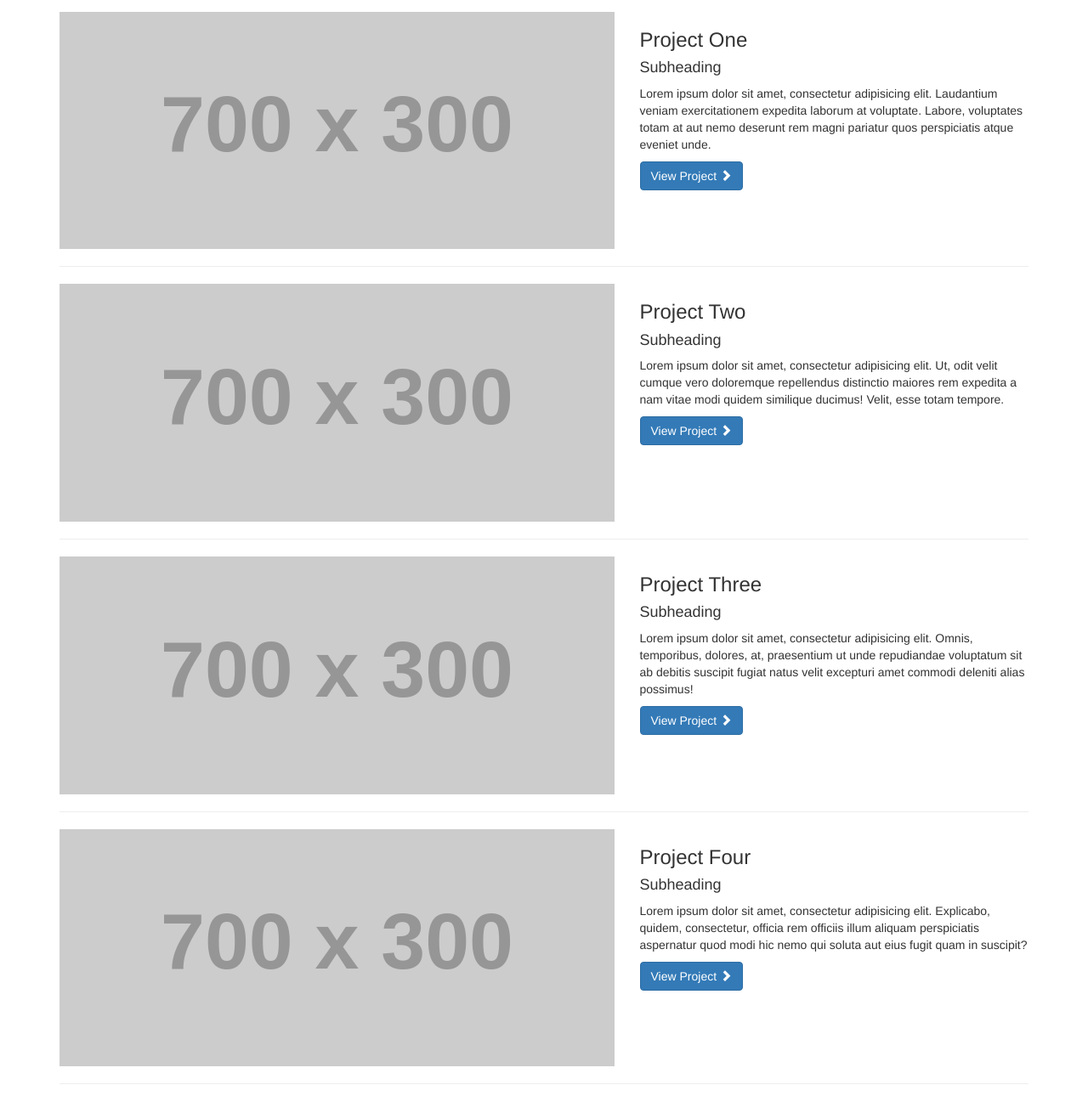
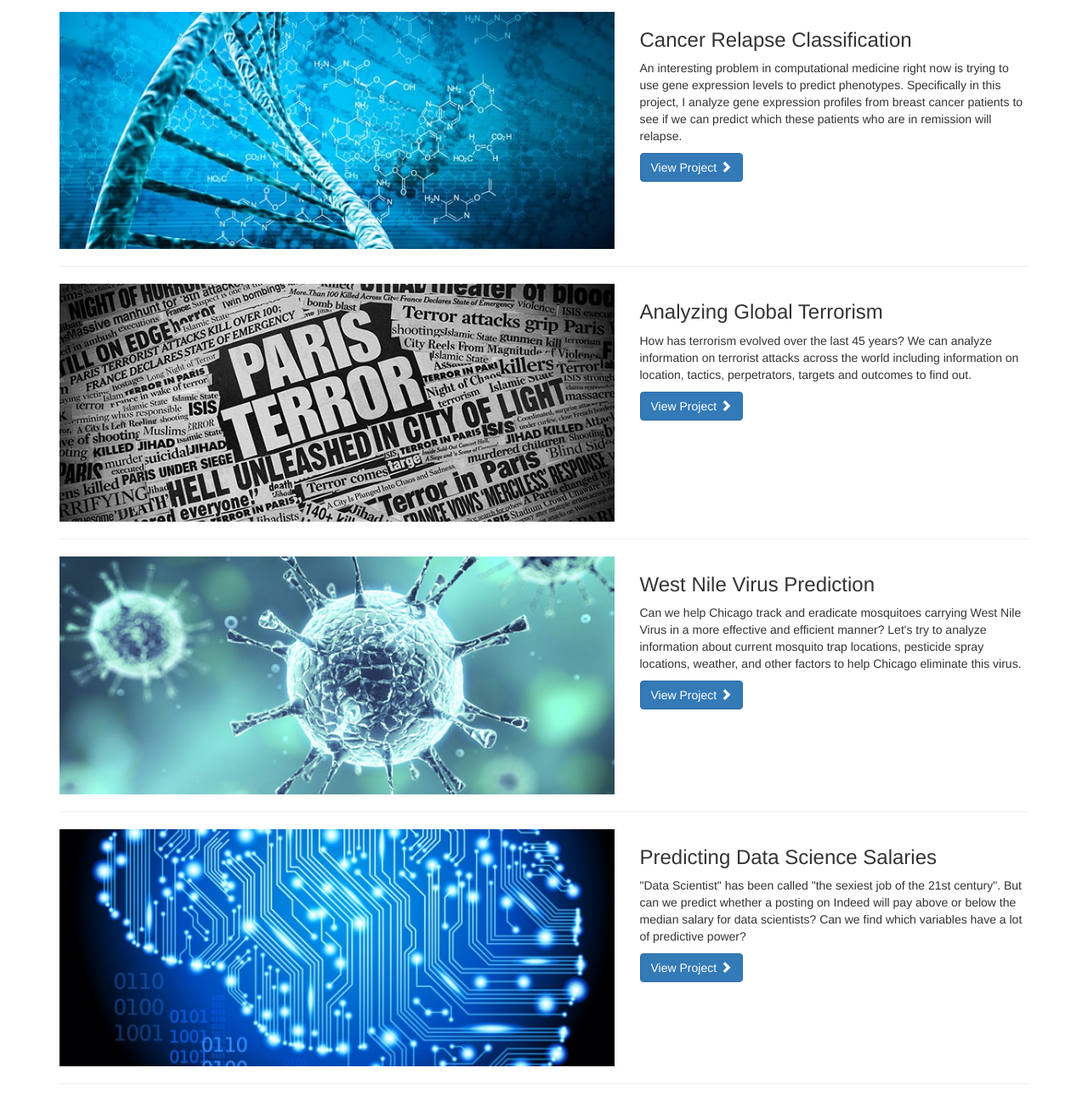
Before and after one commit to atamby1/Cancer, a plain HTML site: page index.html in a window 1280 px wide. Shown: the part 166-1456 px from the top of the page at 85% size. Drawn offline with Linux system fonts and the light colour scheme; placeholder pictures from the web are drawn by us.

Commit message:
updating portfolio

```diff
--- a/index.html
+++ b/index.html
@@ -66,8 +66,7 @@
         <!-- Page Heading -->
         <div class="row">
             <div class="col-lg-12">
-                <h1 class="page-header">Page Heading
-                    <small>Secondary Text</small>
+                <h1 class="page-header">Data Science Projects
                 </h1>
             </div>
         </div>
@@ -77,14 +76,13 @@
         <div class="row">
             <div class="col-md-7">
                 <a href="#">
-                    <img class="img-responsive" src="http://placehold.it/700x300" alt="">
+                    <img class="img-responsive" src="images/dna.jpg" alt="">
                 </a>
             </div>
             <div class="col-md-5">
-                <h3>Project One</h3>
-                <h4>Subheading</h4>
-                <p>Lorem ipsum dolor sit amet, consectetur adipisicing elit. Laudantium veniam exercitationem expedita laborum at voluptate. Labore, voluptates totam at aut nemo deserunt rem magni pariatur quos perspiciatis atque eveniet unde.</p>
-                <a class="btn btn-primary" href="#">View Project <span class="glyphicon glyphicon-chevron-right"></span></a>
+                <h3>Cancer Relapse Classification</h3>
+                <p>An interesting problem in computational medicine right now is trying to use gene expression levels to predict phenotypes. Specifically in this project, I analyze gene expression profiles from breast cancer patients to see if we can predict which these patients who are in remission will relapse.</p>
+                <a class="btn btn-primary" href="https://github.com/atamby1/GA-projects/tree/master/06-Cancer-Relapse">View Project <span class="glyphicon glyphicon-chevron-right"></span></a>
             </div>
         </div>
         <!-- /.row -->
@@ -95,14 +93,13 @@
         <div class="row">
             <div class="col-md-7">
                 <a href="#">
-                    <img class="img-responsive" src="http://placehold.it/700x300" alt="">
+                    <img class="img-responsive" src="images/terror.jpg" alt="">
                 </a>
             </div>
             <div class="col-md-5">
-                <h3>Project Two</h3>
-                <h4>Subheading</h4>
-                <p>Lorem ipsum dolor sit amet, consectetur adipisicing elit. Ut, odit velit cumque vero doloremque repellendus distinctio maiores rem expedita a nam vitae modi quidem similique ducimus! Velit, esse totam tempore.</p>
-                <a class="btn btn-primary" href="#">View Project <span class="glyphicon glyphicon-chevron-right"></span></a>
+                <h3>Analyzing Global Terrorism</h3>
+                <p>How has terrorism evolved over the last 45 years? We can analyze information on terrorist attacks across the world including information on location, tactics, perpetrators, targets and outcomes to find out.</p>
+                <a class="btn btn-primary" href="https://github.com/atamby1/GA-projects/tree/master/05-Global-Terrorism">View Project <span class="glyphicon glyphicon-chevron-right"></span></a>
             </div>
         </div>
         <!-- /.row -->
@@ -113,14 +110,13 @@
         <div class="row">
             <div class="col-md-7">
                 <a href="#">
-                    <img class="img-responsive" src="http://placehold.it/700x300" alt="">
+                    <img class="img-responsive" src="images/virus.png" alt="">
                 </a>
             </div>
             <div class="col-md-5">
-                <h3>Project Three</h3>
-                <h4>Subheading</h4>
-                <p>Lorem ipsum dolor sit amet, consectetur adipisicing elit. Omnis, temporibus, dolores, at, praesentium ut unde repudiandae voluptatum sit ab debitis suscipit fugiat natus velit excepturi amet commodi deleniti alias possimus!</p>
-                <a class="btn btn-primary" href="#">View Project <span class="glyphicon glyphicon-chevron-right"></span></a>
+                <h3>West Nile Virus Prediction</h3>
+                <p>Can we help Chicago track and eradicate mosquitoes carrying West Nile Virus in a more effective and efficient manner? Let's try to analyze information about current mosquito trap locations, pesticide spray locations, weather, and other factors to help Chicago eliminate this virus.</p>
+                <a class="btn btn-primary" href="https://github.com/atamby1/GA-projects/tree/master/04-West-Nile">View Project <span class="glyphicon glyphicon-chevron-right"></span></a>
             </div>
         </div>
         <!-- /.row -->
@@ -132,14 +128,13 @@
 
             <div class="col-md-7">
                 <a href="#">
-                    <img class="img-responsive" src="http://placehold.it/700x300" alt="">
+                    <img class="img-responsive" src="images/datascience.jpg" alt="">
                 </a>
             </div>
             <div class="col-md-5">
-                <h3>Project Four</h3>
-                <h4>Subheading</h4>
-                <p>Lorem ipsum dolor sit amet, consectetur adipisicing elit. Explicabo, quidem, consectetur, officia rem officiis illum aliquam perspiciatis aspernatur quod modi hic nemo qui soluta aut eius fugit quam in suscipit?</p>
-                <a class="btn btn-primary" href="#">View Project <span class="glyphicon glyphicon-chevron-right"></span></a>
+                <h3>Predicting Data Science Salaries</h3>
+                <p>"Data Scientist" has been called "the sexiest job of the 21st century". But can we predict whether a posting on Indeed will pay above or below the median salary for data scientists? Can we find which variables have a lot of predictive power?</p>
+                <a class="btn btn-primary" href="https://github.com/atamby1/GA-projects/tree/master/03-Data-Science-Salaries">View Project <span class="glyphicon glyphicon-chevron-right"></span></a>
             </div>
         </div>
         <!-- /.row -->
```
Also changed, not shown: images/datascience.jpg (added), images/dna.jpg (added), images/liquor.jpg (added), images/sat.jpg (added), images/terror.jpg (added), images/virus.png (added).
